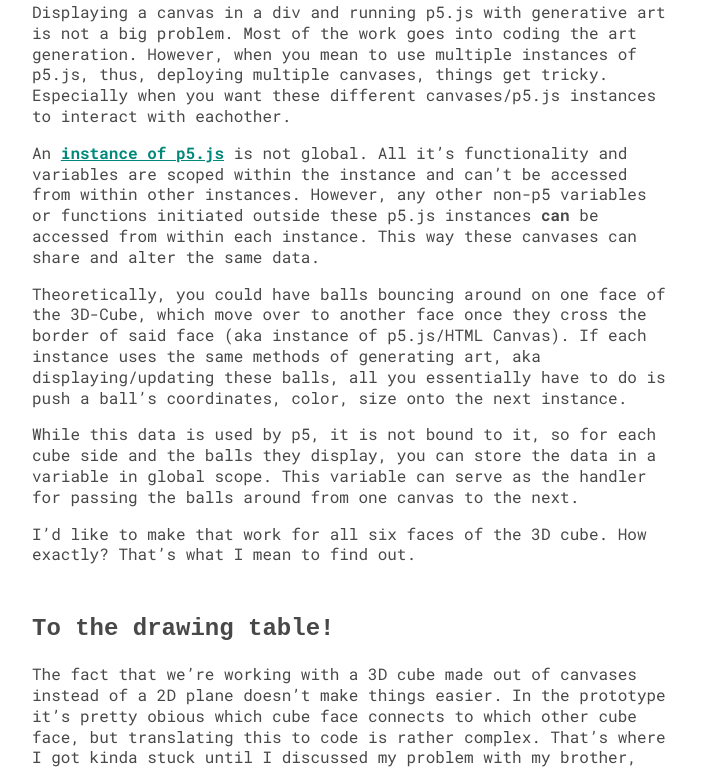
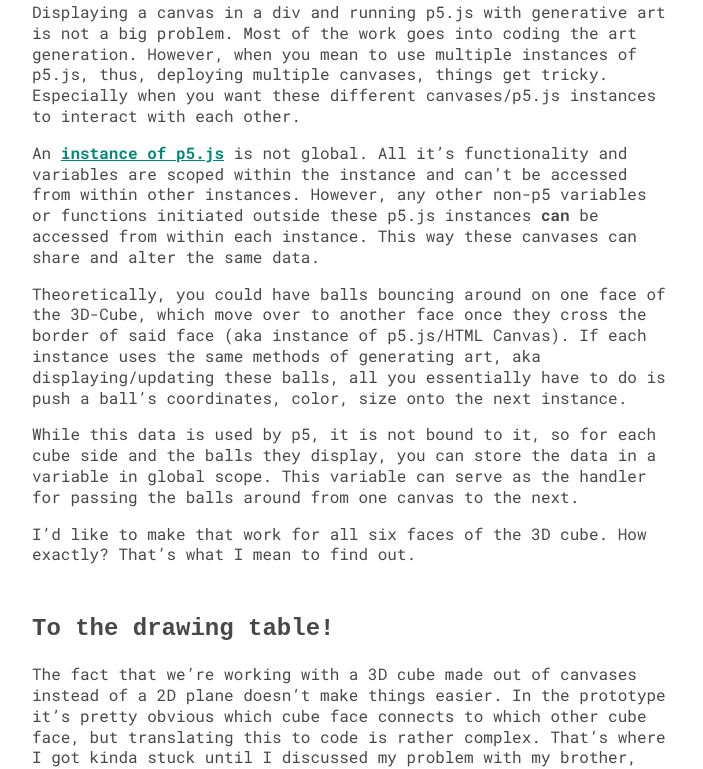
Before and after one commit to Kompjoeter/archived-blog, a Jekyll site: the page built from _posts/2021-04-23-soc-3dcube-01.md, in a window 1280 px wide and 1400 px high, scrolled down 1438 px. Shown: the part 259-1028 px from the top of the window, without its empty margins (288-991 px from the left). Built offline with Jekyll 4.4.1, drawn with Linux system fonts in a browser that asks for light colours; some of the changed text lies outside the part shown.

Commit message:
Fix spelling and grammar

````diff
--- a/_posts/2021-04-23-soc-3dcube-01.md
+++ b/_posts/2021-04-23-soc-3dcube-01.md
@@ -8,7 +8,7 @@ category: soc
 
 ## What now?
 
-Recently I started working on a little experiment. When swiping through 'stories' on Instagram I noticed that when you hold your finger down and swipe left to switch to the stories of a different account, these are displayed on the next face of a 3D rectangle. I wondered how this display was made and decided to try it out myself.
+Recently I started working on a little experiment. When swiping through 'stories' on Instagram, I noticed that when you hold your finger down and swipe left to switch to the stories of a different account, these are displayed on the next face of a 3D rectangle. I wondered how this display was made and decided to try it out myself.
 
 After some googling I was able to throw a quick prototype together, on which I hooked up some basic canvas animations.
 
@@ -46,7 +46,7 @@ Each side of the cube is represented by a simple 'div'. This div can contain tex
   </div>
 ```
 
-Displaying a canvas in a div and running p5.js with generative art is not a big problem. Most of the work goes into coding the art generation. However, when you mean to use multiple instances of p5.js, thus, deploying multiple canvases, things get tricky. Especially when you want these different canvases/p5.js instances to interact with eachother.
+Displaying a canvas in a div and running p5.js with generative art is not a big problem. Most of the work goes into coding the art generation. However, when you mean to use multiple instances of p5.js, thus, deploying multiple canvases, things get tricky. Especially when you want these different canvases/p5.js instances to interact with each other.
 
 An [instance of p5.js](https://p5js.org/examples/instance-mode-instantiation.html) is not global. All it's functionality and variables are scoped within the instance and can't be accessed from within other instances. However, any other non-p5 variables or functions initiated outside these p5.js instances **can** be accessed from within each instance. This way these canvases can share and alter the same data.
 
@@ -58,7 +58,7 @@ I'd like to make that work for all six faces of the 3D cube. How exactly? That's
 
 ## To the drawing table!
 
-The fact that we're working with a 3D cube made out of canvases instead of a 2D plane doesn't make things easier. In the prototype it's pretty obious which cube face connects to which other cube face, but translating this to code is rather complex. That's where I got kinda stuck until I discussed my problem with my brother, who showed me the following:
+The fact that we're working with a 3D cube made out of canvases instead of a 2D plane doesn't make things easier. In the prototype it's pretty obvious which cube face connects to which other cube face, but translating this to code is rather complex. That's where I got kinda stuck until I discussed my problem with my brother, who showed me the following:
 
 ![alt text](https://raw.githubusercontent.com/Kompjoeter/kompjoeter.github.io/main/_screenshots/drawing.png "Blueprint")
 
````
Also changed, not shown: other parts of _posts/2021-04-23-soc-3dcube-01.md (+1 -1 lines).
